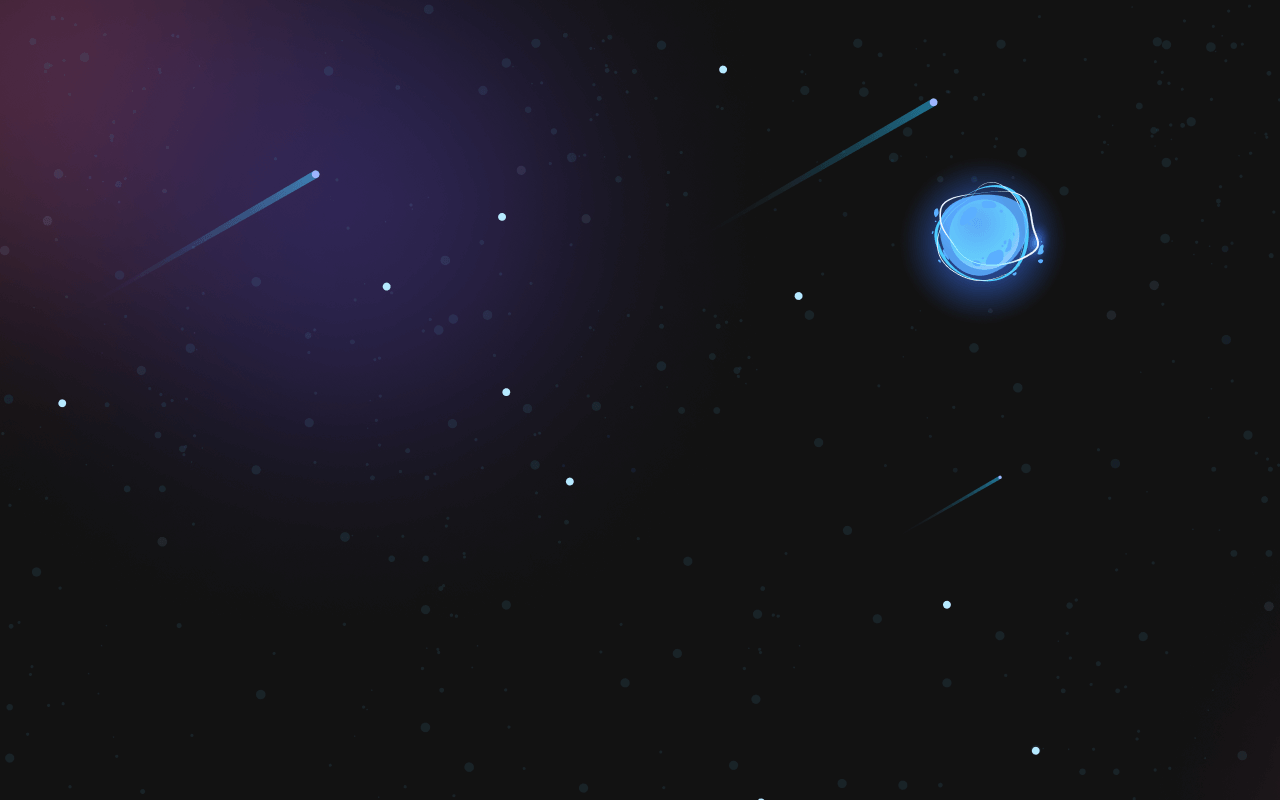
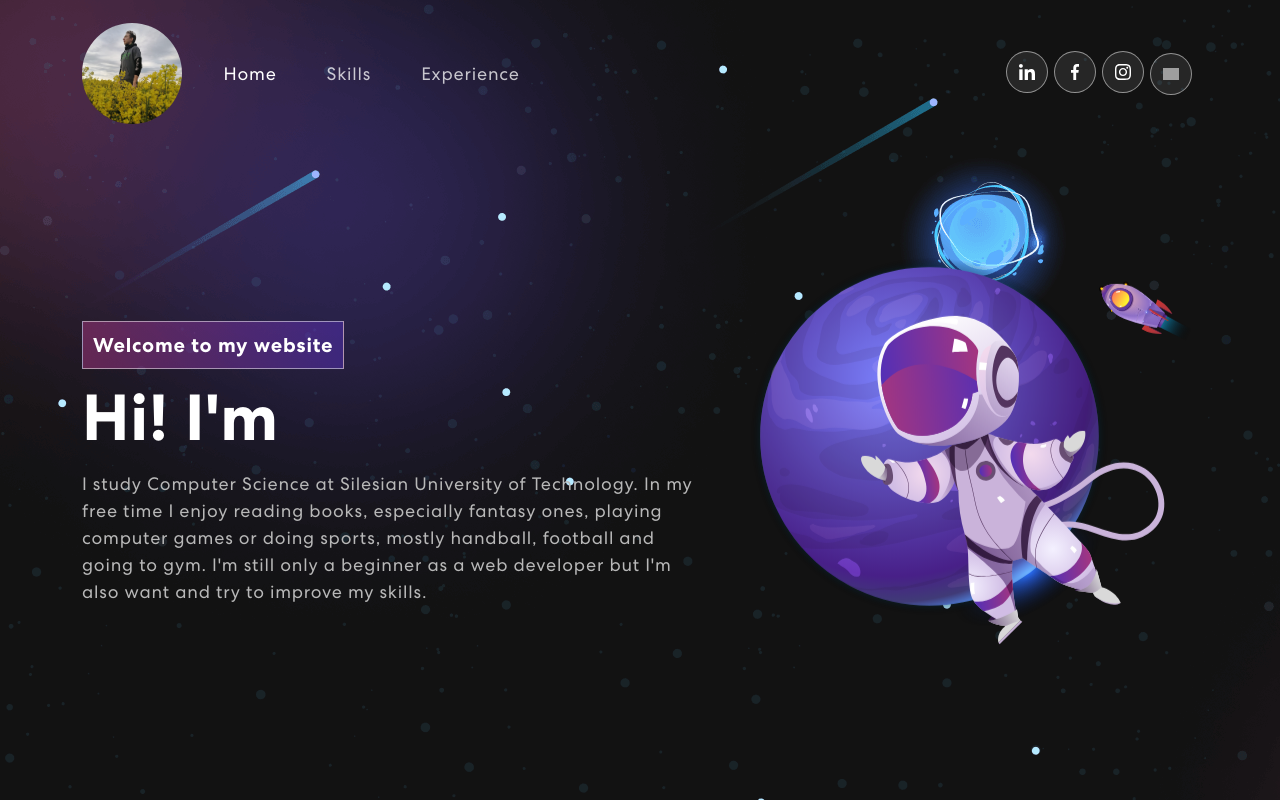
Before and after one commit to dyzioq/cv_website, a React (Create React App) app: page / in a window 1280 px wide. Before the commit this address had no page. Built offline with nearby package versions, Linux system fonts and the light colour scheme; grey boxes are pictures that could not be loaded.

Commit message:
repaired links

```diff
--- a/src/App.js
+++ b/src/App.js
@@ -11,18 +11,9 @@ function App() {
     <div className="App">
       <BrowserRouter>
         <Routes>
-          <Route
-            path="https://dyzioq.github.io/cv_website/"
-            element={<HomePage />}
-          />
-          <Route
-            path="https://dyzioq.github.io/cv_website/skills"
-            element={<SkillsPage />}
-          />
-          <Route
-            path="https://dyzioq.github.io/cv_website/experience"
-            element={<ExperiencePage />}
-          />
+          <Route path="/" element={<HomePage />} />
+          <Route path="/skills" element={<SkillsPage />} />
+          <Route path="/experience" element={<ExperiencePage />} />
         </Routes>
       </BrowserRouter>
     </div>
--- a/src/components/NavBar.js
+++ b/src/components/NavBar.js
@@ -36,7 +36,7 @@ export const NavBar = () => {
   return (
     <Navbar expand="lg" className={scrolled ? "scrolled" : ""}>
       <Container>
-        <Navbar.Brand href="https://dyzioq.github.io/cv_website/">
+        <Navbar.Brand href="/">
           <img src={profilePicture} alt="Logo" className="profile-picture" />
         </Navbar.Brand>
 
@@ -53,7 +53,7 @@ export const NavBar = () => {
               }
               onClick={() => {
                 onUpdateActiveLink("home");
-                navigate("https://dyzioq.github.io/cv_website/");
+                navigate("/");
               }}
             >
               Home
@@ -65,7 +65,7 @@ export const NavBar = () => {
               }
               onClick={() => {
                 onUpdateActiveLink("skills");
-                navigate("https://dyzioq.github.io/cv_website/skills");
+                navigate("/skills");
               }}
             >
               Skills
@@ -79,7 +79,7 @@ export const NavBar = () => {
               }
               onClick={() => {
                 onUpdateActiveLink("experience");
-                navigate("https://dyzioq.github.io/cv_website/experience");
+                navigate("/experience");
               }}
             >
               Experience
```
